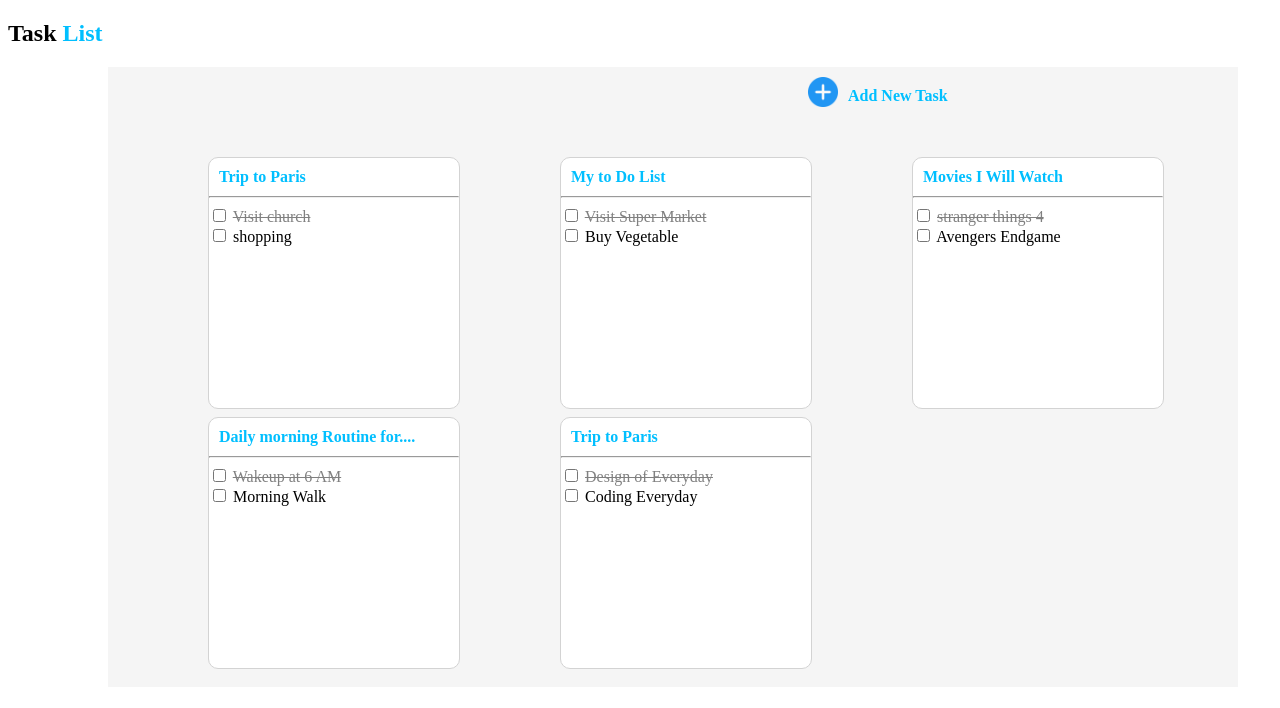
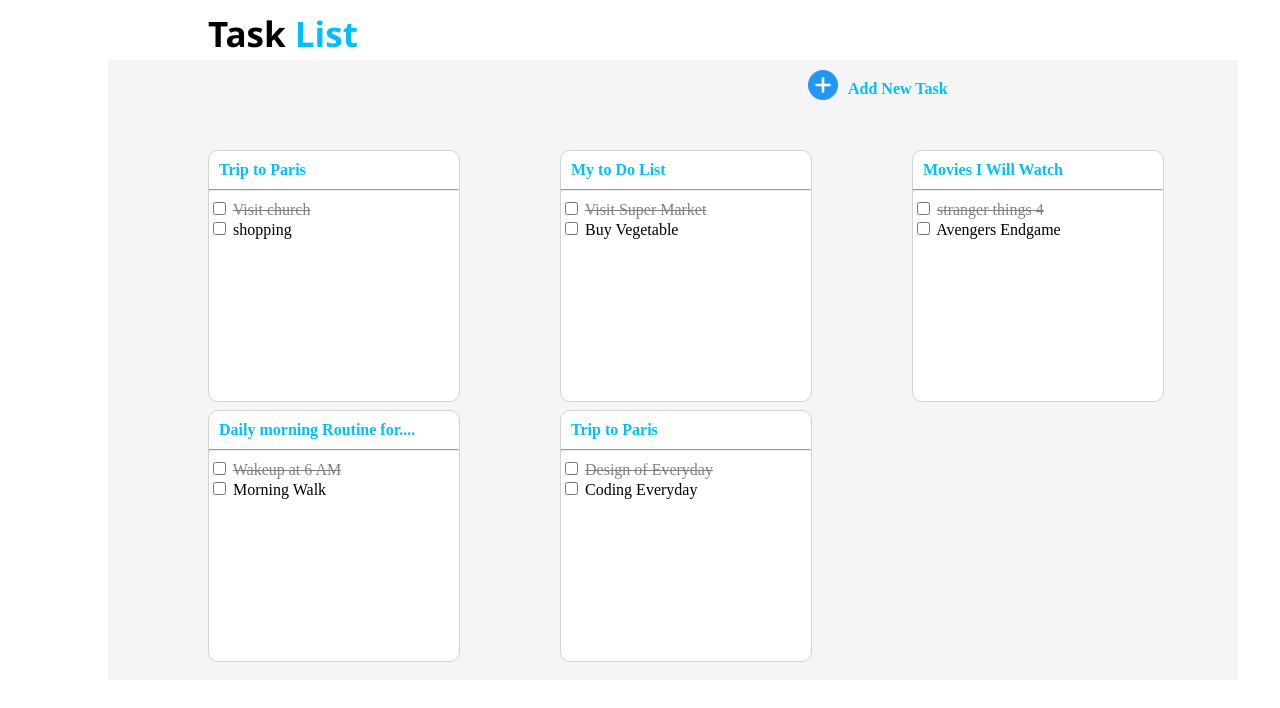
Before and after one commit to surajbhansingh10/CSS-Project-1, a plain HTML site: page index.html in a window 1280 px wide. Drawn offline with Linux system fonts and the light colour scheme.

Commit message:
Update index.html

```diff
--- a/index.html
+++ b/index.html
@@ -7,7 +7,7 @@
     <link rel="stylesheet" href="style.css">
 </head>
 <body>
-    <h2>Task <span>List</span></h2>
+    <h1>Task <span>List</span></h1>
 
     <div class="plus">
         <img src="./plus.png" alt="" height="30px">
```
